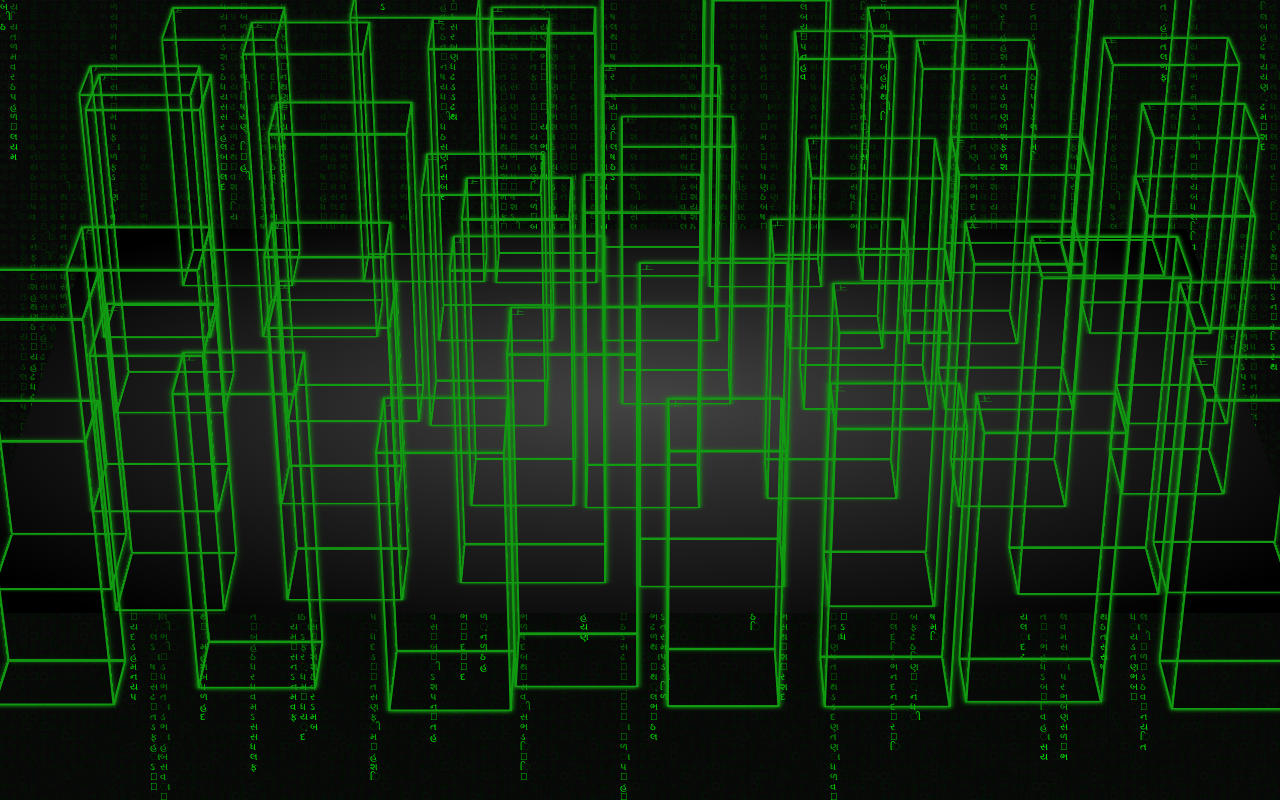
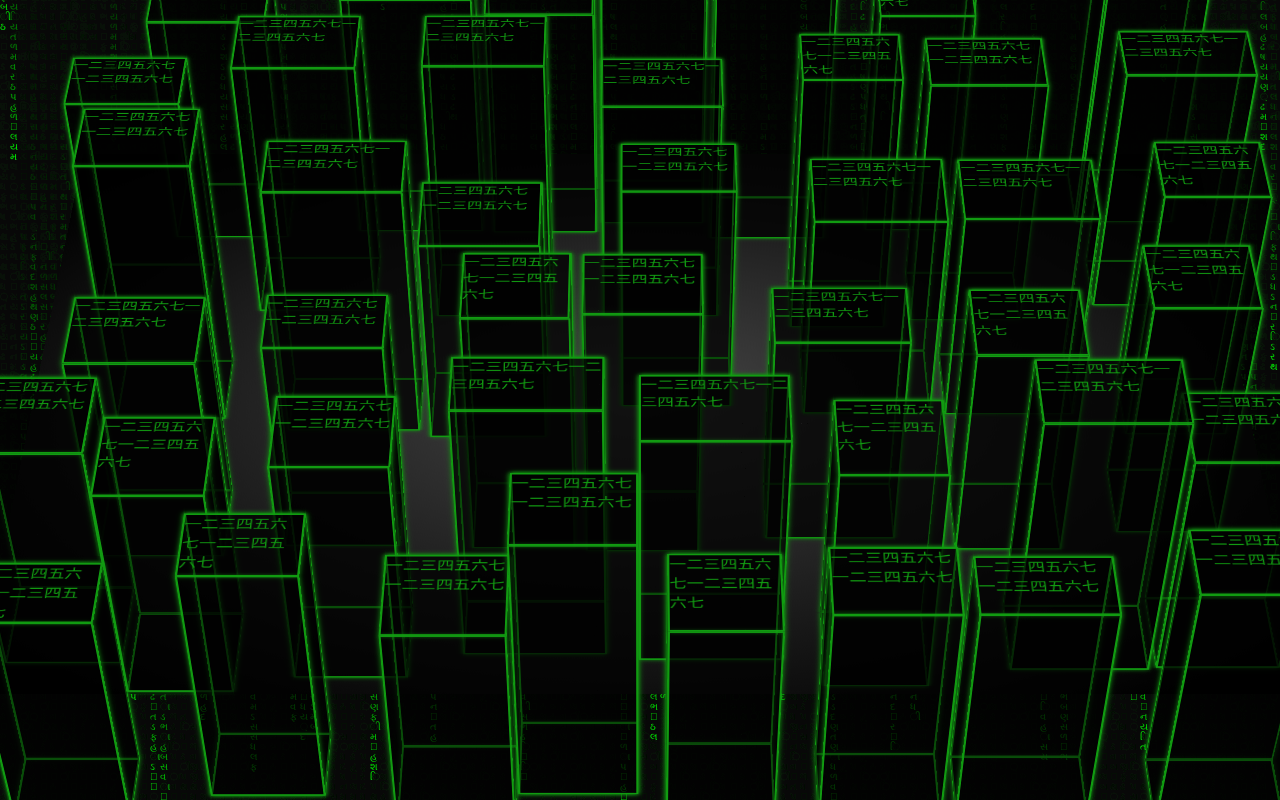
Before and after one commit to Vivomo/my-kingdom, a React (Create React App) app: page / in a window 1280 px wide. Built offline with nearby package versions, Linux system fonts and the light colour scheme.

Commit message:
buildding 样式微调

```diff
--- a/src/components/building/Building.js
+++ b/src/components/building/Building.js
@@ -14,7 +14,7 @@ const Building = (props) => {
         <div style={planeStyle} className="building">
             <div className="wall front"><div className="inner-box"> </div></div>
             <div className="wall back"><div className="inner-box"> </div></div>
-            <div className="wall up"><div className="inner-box"> 上</div></div>
+            <div className="wall up"><div className="inner-box">一二三四五六七一二三四五六七</div></div>
             <div className="wall bottom"><div className="inner-box"> </div></div>
             <div className="wall left"><div className="inner-box"> </div></div>
             <div className="wall right"><div className="inner-box"> </div></div>
--- a/src/components/building/index.scss
+++ b/src/components/building/index.scss
@@ -6,6 +6,7 @@
         position: absolute;
         border: 2px solid currentColor;
         box-shadow: 0 0 6px currentColor;
+        background: rgba(#000, 0.5);
         box-sizing: border-box;
     }
 
@@ -41,6 +42,6 @@
     }
 
     .inner-box {
-        font-size: 14px;
+        font-size: 18px;
     }
 }
--- a/src/components/ground/Ground.js
+++ b/src/components/ground/Ground.js
@@ -5,7 +5,7 @@ import './index.scss';
 
 const Ground = (props) => {
     let style = {
-        transform: `translate3d(0%, 0%, -800px) rotateX(60deg) rotateY(0deg) rotateZ(${props.offsetX / 4}deg)`
+        transform: `translate3d(0%, 0%, -800px) rotateX(45deg) rotateY(0deg) rotateZ(${props.offsetX / 4}deg)`
     };
 
     let [buildings, setBuildings] = useState([]);
```
